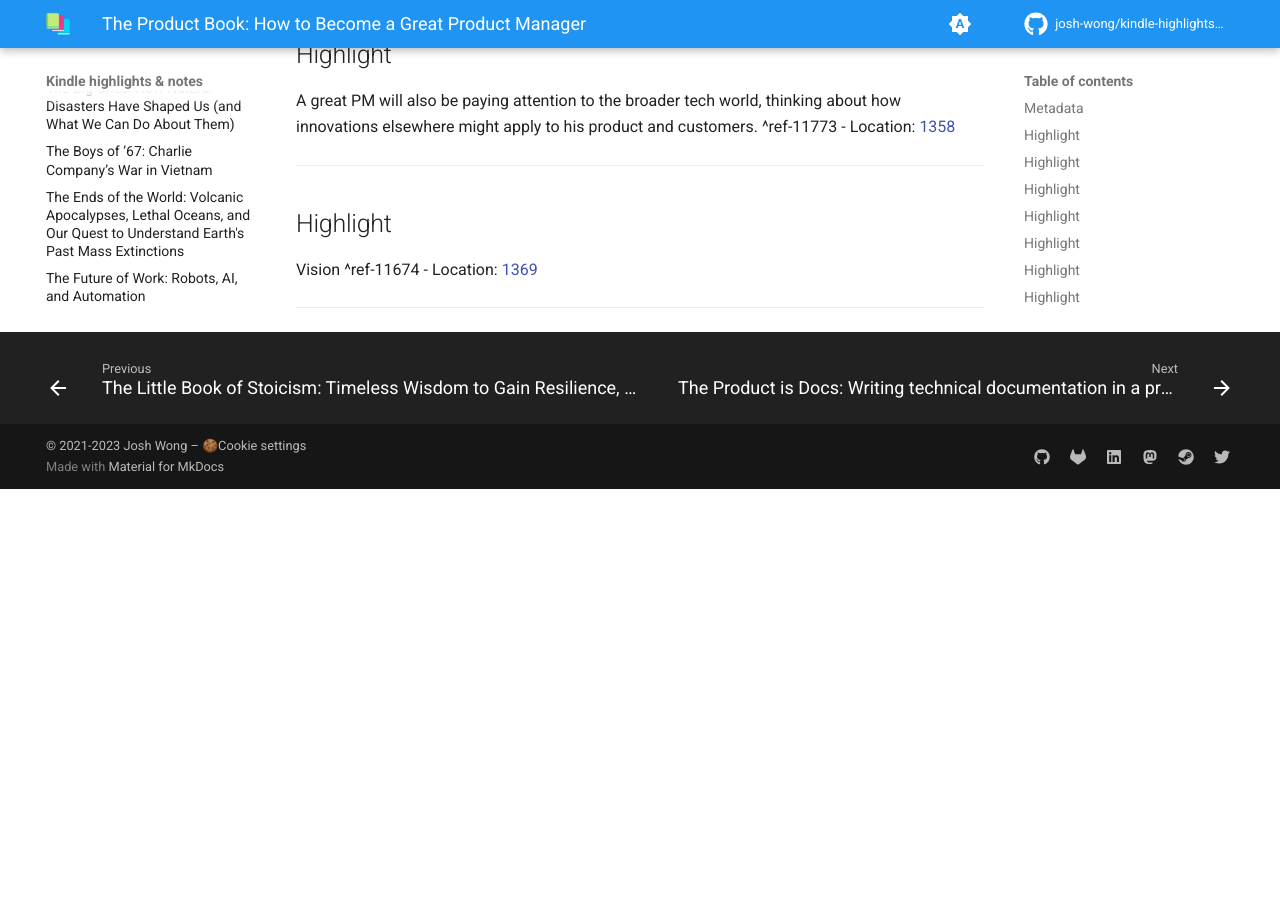
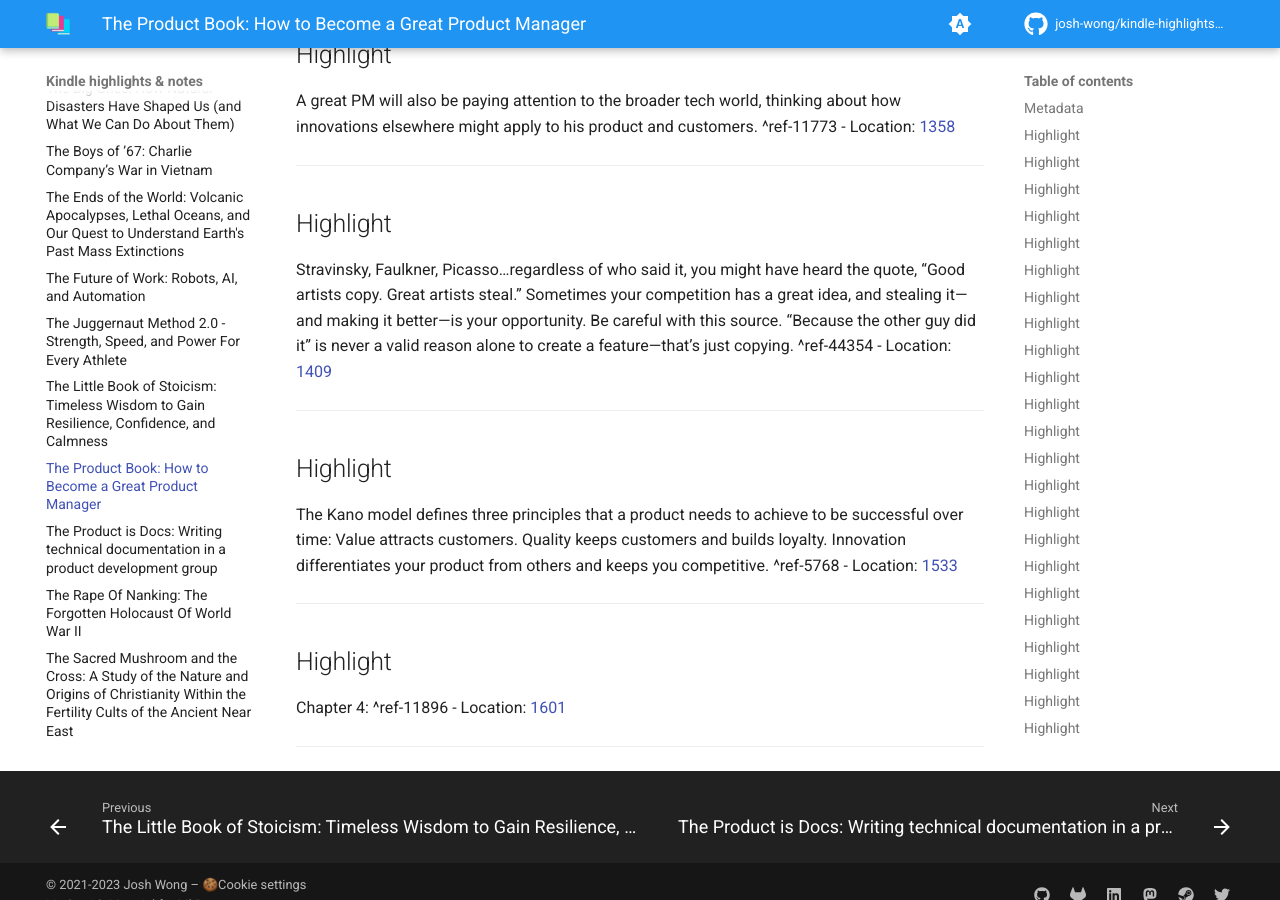
Before and after one commit to josh-wong/kindle-highlights-notes, an MkDocs documentation site: the page built from docs/The Product Book.md, in a window 1280 px wide and 900 px high, scrolled down 8378 px. Built offline with MkDocs 1.6.1 and Material for MkDocs 9.7.7, drawn with Linux system fonts in a browser that asks for light colours; comment, search, counter and statistics services are not loaded; before the commit the page ends 8867 px from its top, so only the background shows below that.

Commit message:
Update highlights and notes

```diff
--- a/docs/The Product Book.md
+++ b/docs/The Product Book.md
@@ -225,7 +225,19 @@ A great PM will also be paying attention to the broader tech world, thinking abo
 ---
 ## Highlight
 
-Vision ^ref-11674
-- Location: [1369](kindle://book?action=open&asin=B071HFBGXR&location=1369)
+Stravinsky, Faulkner, Picasso…regardless of who said it, you might have heard the quote, “Good artists copy. Great artists steal.” Sometimes your competition has a great idea, and stealing it—and making it better—is your opportunity. Be careful with this source. “Because the other guy did it” is never a valid reason alone to create a feature—that’s just copying. ^ref-44354
+- Location: [1409](kindle://book?action=open&asin=B071HFBGXR&location=1409)
 
 ---
+## Highlight
+
+The Kano model defines three principles that a product needs to achieve to be successful over time: Value attracts customers. Quality keeps customers and builds loyalty. Innovation differentiates your product from others and keeps you competitive. ^ref-5768
+- Location: [1533](kindle://book?action=open&asin=B071HFBGXR&location=1533)
+
+---
+## Highlight
+
+Chapter 4: ^ref-11896
+- Location: [1601](kindle://book?action=open&asin=B071HFBGXR&location=1601)
+
+---
```
Also changed, not shown: other parts of docs/The Product Book.md (+2 -2 lines).
